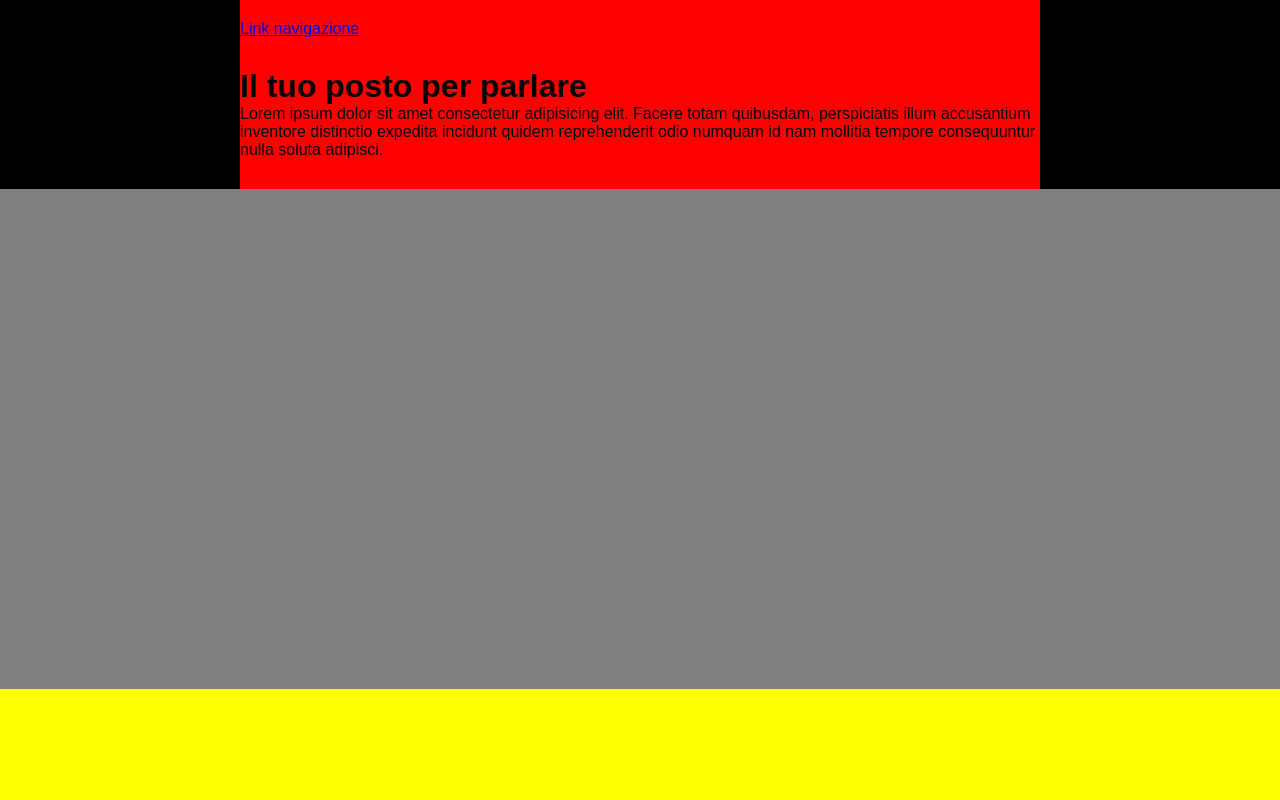
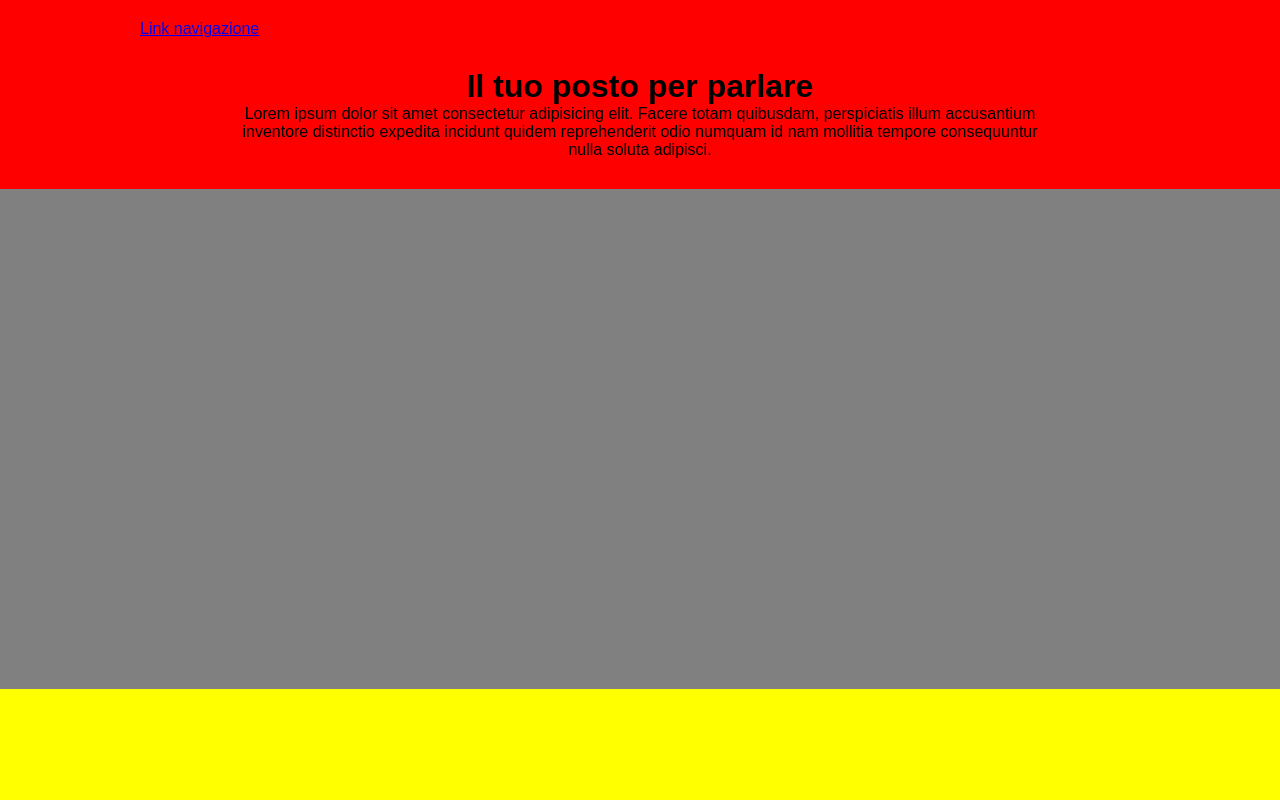
Before and after one commit to Denis-92/htmlcss-discord, a plain HTML site: page index.html in a window 1280 px wide. Shown: the top 800 px of the page. Drawn offline with Linux system fonts and the light colour scheme.

Commit message:
Sistemato larghezza header e sotto-elementi.

```diff
--- a/css/style.css
+++ b/css/style.css
@@ -27,8 +27,6 @@ body {
 header {
     background-color: red;
     /*height: 200px;*/
-    max-width: 800px;
-    margin: 0 auto;
 }
 
 main {
@@ -43,6 +41,8 @@ footer {
 
 nav {
     padding-top: 20px;
+    max-width: 1000px;
+    margin: 0 auto;
 }
 
 /* /Regole su tag */
@@ -52,16 +52,17 @@ nav {
 /* Regole su classi */
 
 /* contenitore intera pagina */
-.center-column-page {
-    max-width: 1400px;
+.wrap-page {
     background-color: black;
     height: 1000px;
-    margin: 0 auto;
 }
 /* /contenitore intera pagina */
 
 .call-to-action {
     padding: 30px 0;
+    text-align: center;
+    max-width: 800px;
+    margin: 0 auto;
 }
 /* /Regole su classi */
 
--- a/index.html
+++ b/index.html
@@ -13,7 +13,7 @@
 
         <!-- container pagina -->
 
-        <div class="center-column-page">
+        <div class="wrap-page">
 
             <!-- header -->
 
```
